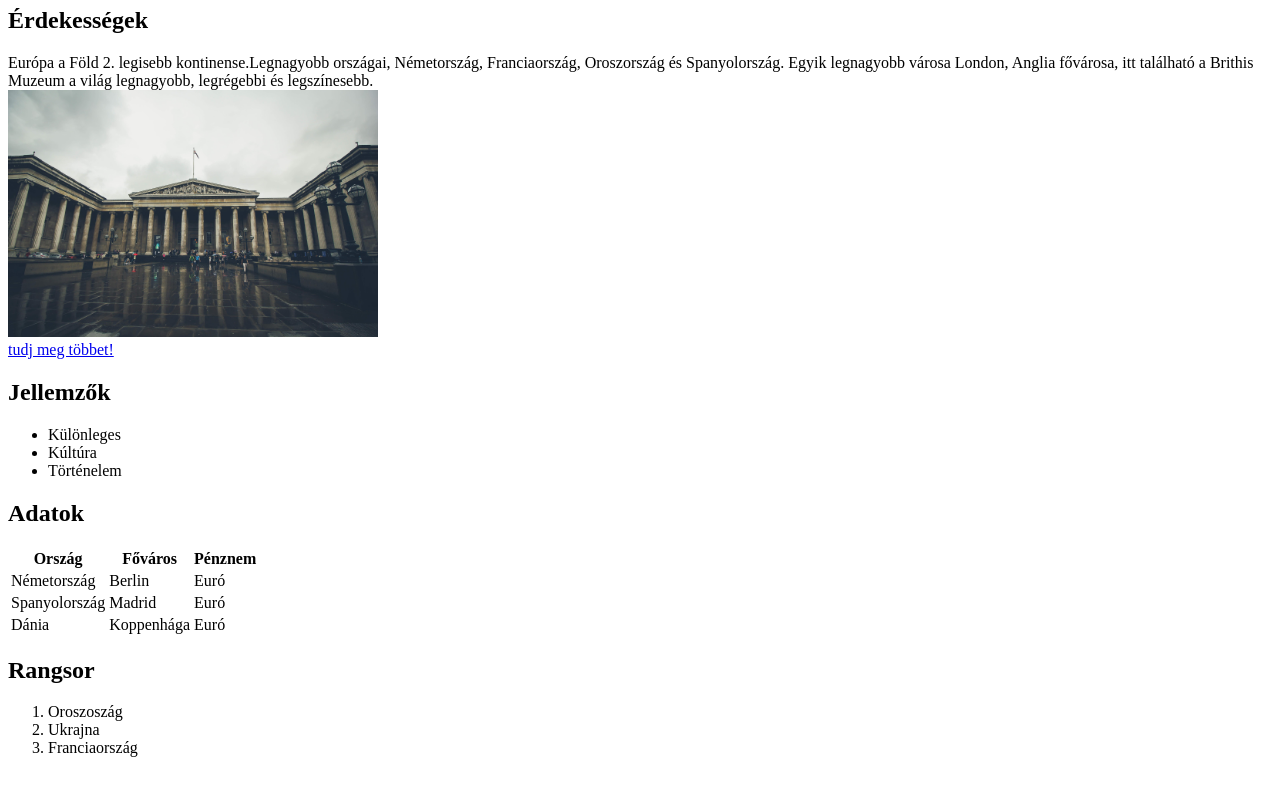
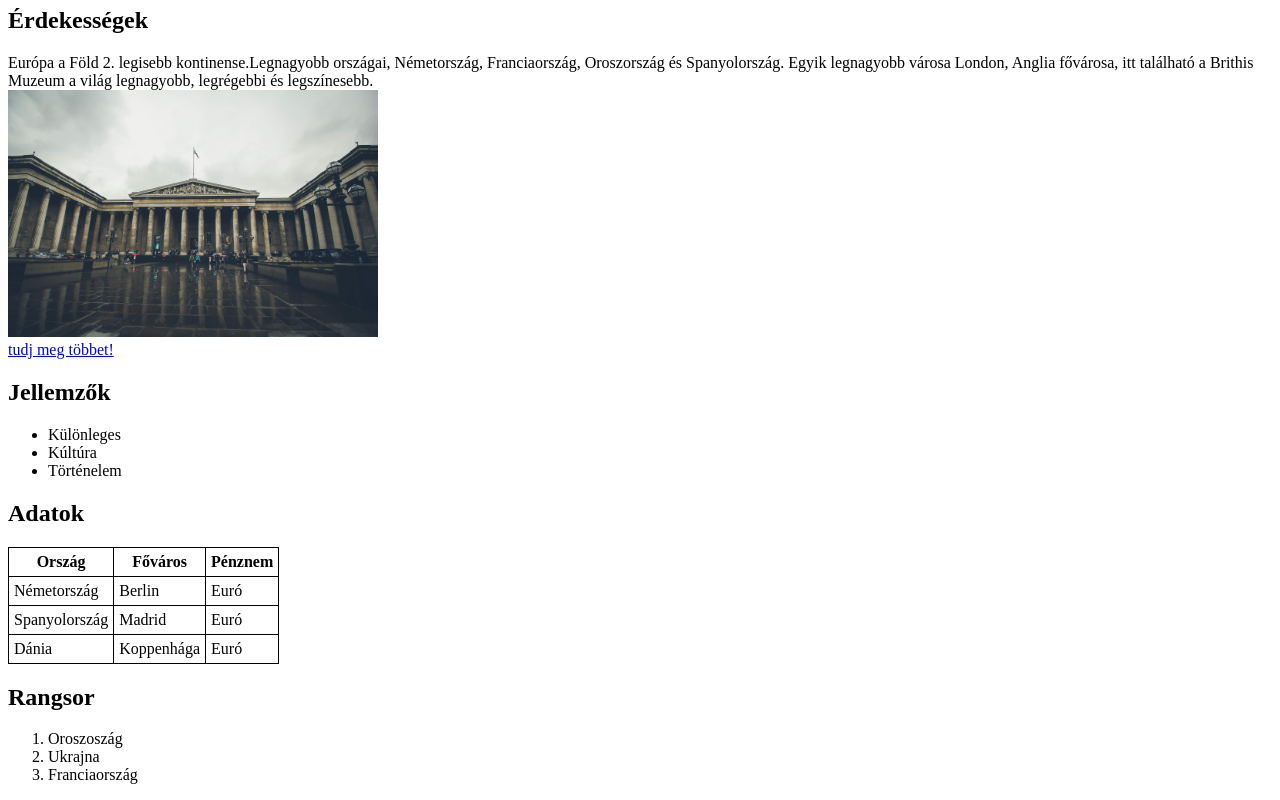
Before and after one commit to Danyi-dd/IKT, a plain HTML site: page tema.html in a window 1280 px wide. Shown: the part 361-1161 px from the top of the page. Before the commit the page ends 1134 px from the top, so only its background shows below. Drawn offline with Linux system fonts and the light colour scheme.

Commit message:
Add files via upload

```diff
--- a/css/style.css
+++ b/css/style.css
@@ -0,0 +1,7 @@
+table {
+    border-collapse: collapse;
+}
+th, td {
+    border: 1px solid black;
+    padding: 5px;
+}
```
Also changed, not shown: listak.html (+1 -1 lines).
